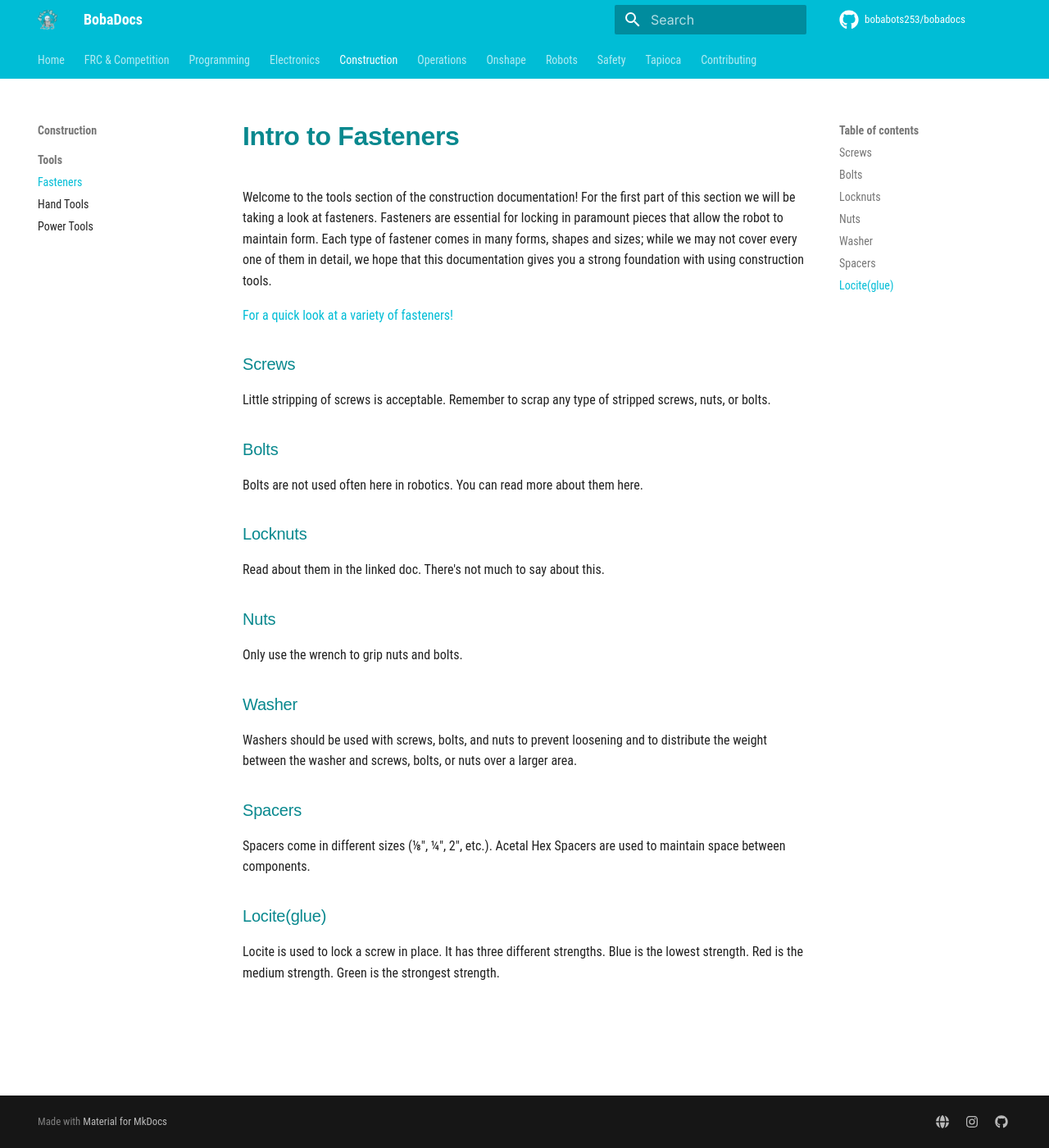
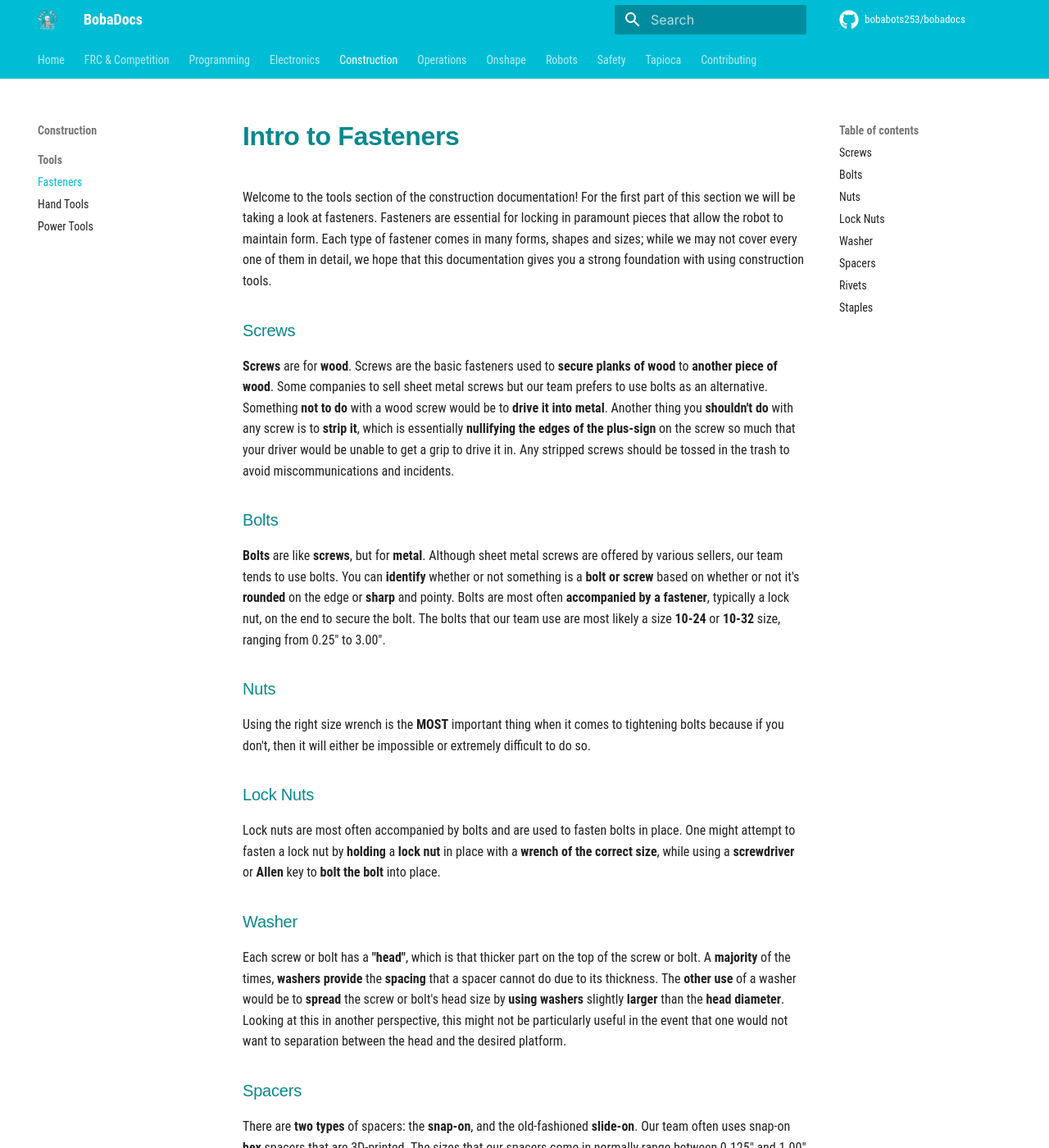
Before and after one commit to bobabots253/bobadocs, an MkDocs documentation site: the page built from docs/construction/tools/fasteners.md, in a window 1280 px wide and 1400 px high. Shown: the whole window at 82% size. Built offline with MkDocs 1.6.1 and Material for MkDocs 9.7.7, drawn with Linux system fonts in a browser that asks for light colours; comment, search, counter and statistics services are not loaded; some of the changed text lies outside the part shown.

Commit message:
Update fasteners.md
edited by michael ~~

```diff
--- a/docs/construction/tools/fasteners.md
+++ b/docs/construction/tools/fasteners.md
@@ -2,25 +2,26 @@
 
 Welcome to the tools section of the construction documentation! For the first part of this section we will be taking a look at fasteners. Fasteners are essential for locking in paramount pieces that allow the robot to maintain form. Each type of fastener comes in many forms, shapes and sizes; while we may not cover every one of them in detail, we hope that this documentation gives you a strong foundation with using construction tools.
 
-[For a quick look at a variety of fasteners!](https://www.boltdepot.com/fastener-information/Printable-Tools/Type-Chart.pdf)
-
 ### Screws
-Little stripping of screws is acceptable. Remember to scrap any type of stripped screws, nuts, or bolts.
+**Screws** are for **wood**. Screws are the basic fasteners used to **secure planks of wood** to **another piece of wood**. Some companies to sell sheet metal screws but our team prefers to use bolts as an alternative. Something **not to do** with a wood screw would be to **drive it into metal**. Another thing you **shouldn't do** with any screw is to **strip it**, which is essentially **nullifying the edges of the plus-sign** on the screw so much that your driver would be unable to get a grip to drive it in. Any stripped screws should be tossed in the trash to avoid miscommunications and incidents.
 
 ### Bolts
-Bolts are not used often here in robotics. You can read more about them here.
-
-### Locknuts
-Read about them in the linked doc. There's not much to say about this.
+**Bolts** are like **screws**, but for **metal**. Although sheet metal screws are offered by various sellers, our team tends to use bolts. You can **identify** whether or not something is a **bolt or screw** based on whether or not it's **rounded** on the edge or **sharp** and pointy. Bolts are most often **accompanied by a fastener**, typically a lock nut, on the end to secure the bolt. The bolts that our team use are most likely a size **10-24** or **10-32** size, ranging from 0.25" to 3.00".
 
 ### Nuts
-Only use the wrench to grip nuts and bolts.
+Using the right size wrench is the **MOST** important thing when it comes to tightening bolts because if you don't, then it will either be impossible or extremely difficult to do so.
+
+### Lock Nuts
+Lock nuts are most often accompanied by bolts and are used to fasten bolts in place. One might attempt to fasten a lock nut by **holding** a **lock nut** in place with a **wrench of the correct size**, while using a **screwdriver** or **Allen** key to **bolt the bolt** into place.
 
 ### Washer
-Washers should be used with screws, bolts, and nuts to prevent loosening and to distribute the weight between the washer and screws, bolts, or nuts over a larger area.
+Each screw or bolt has a **"head"**, which is that thicker part on the top of the screw or bolt. A **majority** of the times, **washers** **provide** the **spacing** that a spacer cannot do due to its thickness. The **other use** of a washer would be to **spread** the screw or bolt's head size by **using washers** slightly **larger** than the **head diameter**. Looking at this in another perspective, this might not be particularly useful in the event that one would not want to separation between the head and the desired platform.
 
 ### Spacers
-Spacers come in different sizes (1/8", 1/4", 2", etc.). Acetal Hex Spacers are used to maintain space between components.
+There are **two types** of spacers: the **snap-on**, and the old-fashioned **slide-on**. Our team often uses snap-on **hex** spacers that are 3D-printed. The sizes that our spacers come in normally range between 0.125" and 1.00" in length. The **difference** betweenn a **spacer** and a **washer** is that screws and bolts can **go through** the washer to **provide spacing**, whereas **spacers** are just **space providers**. It is **not possible** to **thread** a screw or bolt through one of our **snap-on hex spacers** because that hexagonal part of the spacer **snaps** onto an **axle**. One may use a spacer in order to **provide** **spacing** **between wheels or rollers**. The **advantage** of using a snap-on spacer is that it literally **just snaps on**. No taking out anything on either side of the axle to slide in the spacer. But this means that a **snap-on spacer** is more **likely** to **fall** off after **enduring a hard impact**.
 
-### Locite(glue)
-Locite is used to lock a screw in place. It has three different strengths. Blue is the lowest strength. Red is the medium strength. Green is the strongest strength.
+### Rivets
+**Rivets** are sort of like **staples**, except they go through **holes**, like a **bolt**. Think of a rivet as if it was a bolt being attached using a staple gun. Rivets are attached using **rivet guns**. Something to take note however, is that a rivet must be the **semi-correct size** in order for the rivet to actually stay into the desired platform, **typically** sheet metal or **drivetrain tubing**.
+
+### Staples
+Sort of self-explanatory. Staples are used for stapling things to each other. FRC High School teams typically use staples for putting together **bumpers** (see **Robot Mechanisms & Parts of a Robot** page).
```
